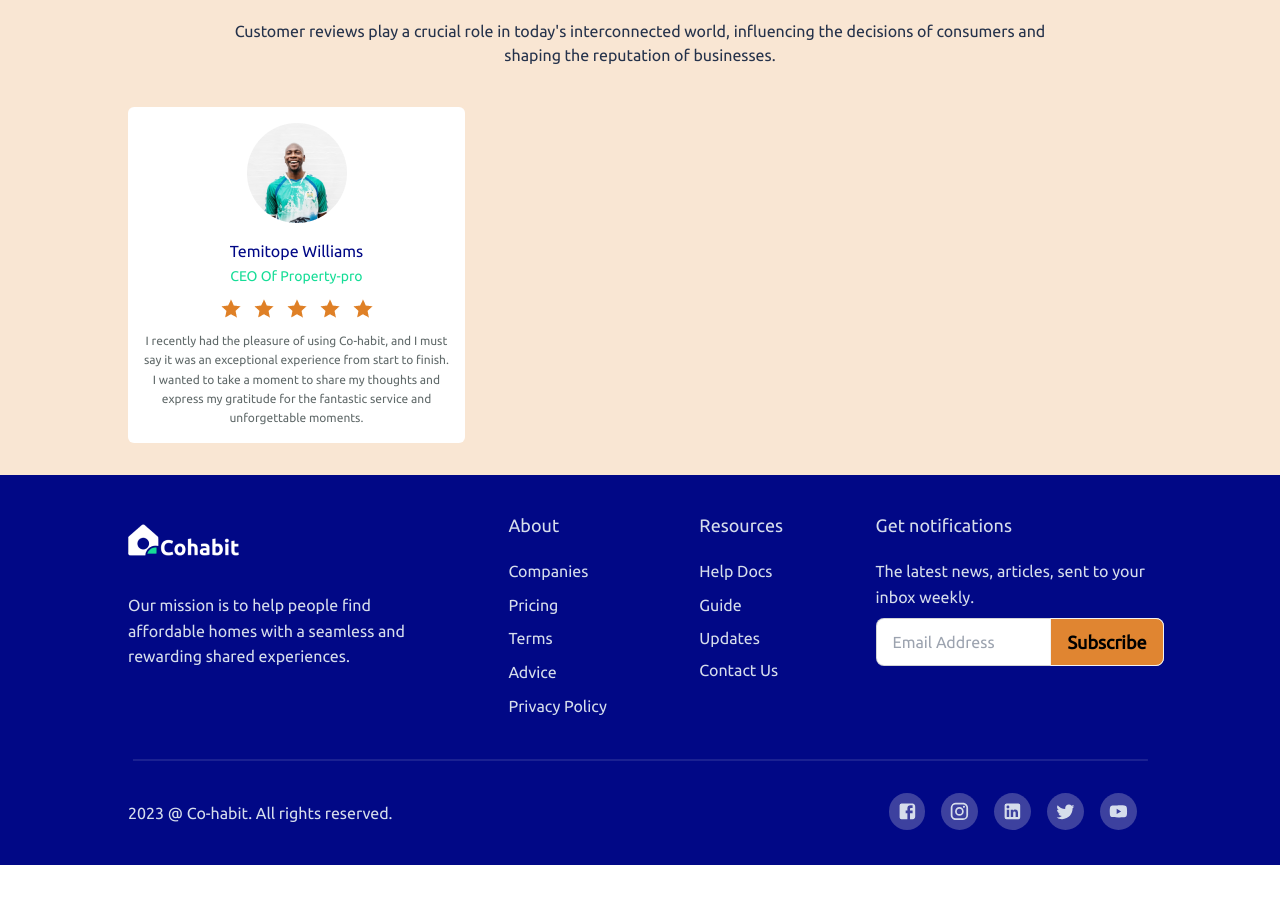
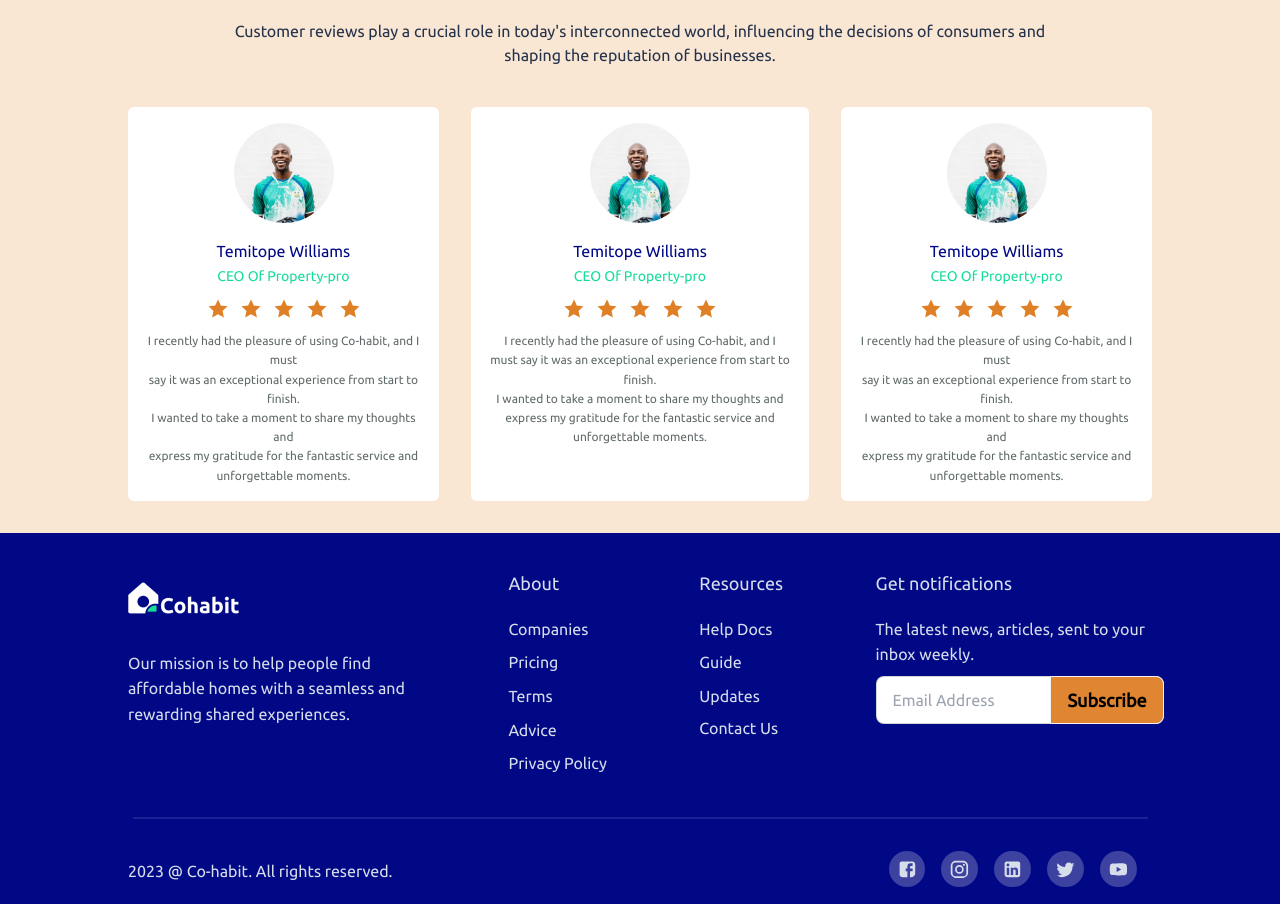
Before and after one commit to lazynerd-studios/Co-Habit-Landing, a React (Vite) app: page / in a window 1280 px wide. Shown: the part 2813-3717 px from the top of the page. Before the commit the page ends 3678 px from the top, so only its background shows below. Built offline with nearby package versions, Linux system fonts and the light colour scheme.

Commit message:
Update Home.jsx

```diff
--- a/src/Components/Home/Home.jsx
+++ b/src/Components/Home/Home.jsx
@@ -494,6 +494,52 @@ const Home = () => {
                 </div>
               </div>
 
+              {/* 02 */}
+              <div className="bg-white border-none rounded-md laptop:mt-0 mt-8 p-4 laptop:w- w-[]">
+                <img src={TemitopeWilliams} className="laptop:w-[] w-[] mx-auto" alt="building-3" />
+
+                <div className="pt-4">
+
+                  <p className="text-[#010886] text-center font-medium leading-[1.6rem]">
+                    Temitope Williams
+                  </p>
+                  <p className="text-[#16DD97] font-normal text-center leading-[1.4rem] text-[0.875rem]">
+                    CEO Of Property-pro
+                  </p>
+                  <img src={Stars} className="laptop:w-[] my-3 w-[] mx-auto" alt="stars" />
+                  <p className="text-[#616A6A] text-center font-normal leading-[1.2rem] text-[0.75rem]">
+                    I recently had the pleasure of using Co-habit, and I <br className="laptop:flex hidden" />
+                    must say it was an exceptional experience from start to finish. <br className="laptop:flex hidden" />
+                    I wanted to take a moment to share my thoughts and <br className="laptop:flex hidden" />
+                    express my gratitude for the fantastic service and <br className="laptop:flex hidden" />
+                    unforgettable moments.
+                  </p>
+                </div>
+              </div>
+
+              {/* 03 */}
+              <div className="bg-white border-none rounded-md laptop:mt-0 mt-8 p-4 laptop:w- w-[]">
+                <img src={TemitopeWilliams} className="laptop:w-[] w-[] mx-auto" alt="building-3" />
+
+                <div className="pt-4">
+
+                  <p className="text-[#010886] text-center font-medium leading-[1.6rem]">
+                    Temitope Williams
+                  </p>
+                  <p className="text-[#16DD97] font-normal text-center leading-[1.4rem] text-[0.875rem]">
+                    CEO Of Property-pro
+                  </p>
+                  <img src={Stars} className="laptop:w-[] my-3 w-[] mx-auto" alt="stars" />
+                  <p className="text-[#616A6A] text-center font-normal leading-[1.2rem] text-[0.75rem]">
+                    I recently had the pleasure of using Co-habit, and I must <br className="laptop:flex hidden" />
+                    say it was an exceptional experience from start to finish. <br className="laptop:flex hidden" />
+                    I wanted to take a moment to share my thoughts and <br className="laptop:flex hidden" />
+                    express my gratitude for the fantastic service and <br className="laptop:flex hidden" />
+                    unforgettable moments.
+                  </p>
+                </div>
+              </div>
+
             </div>
 
           </div>
```
